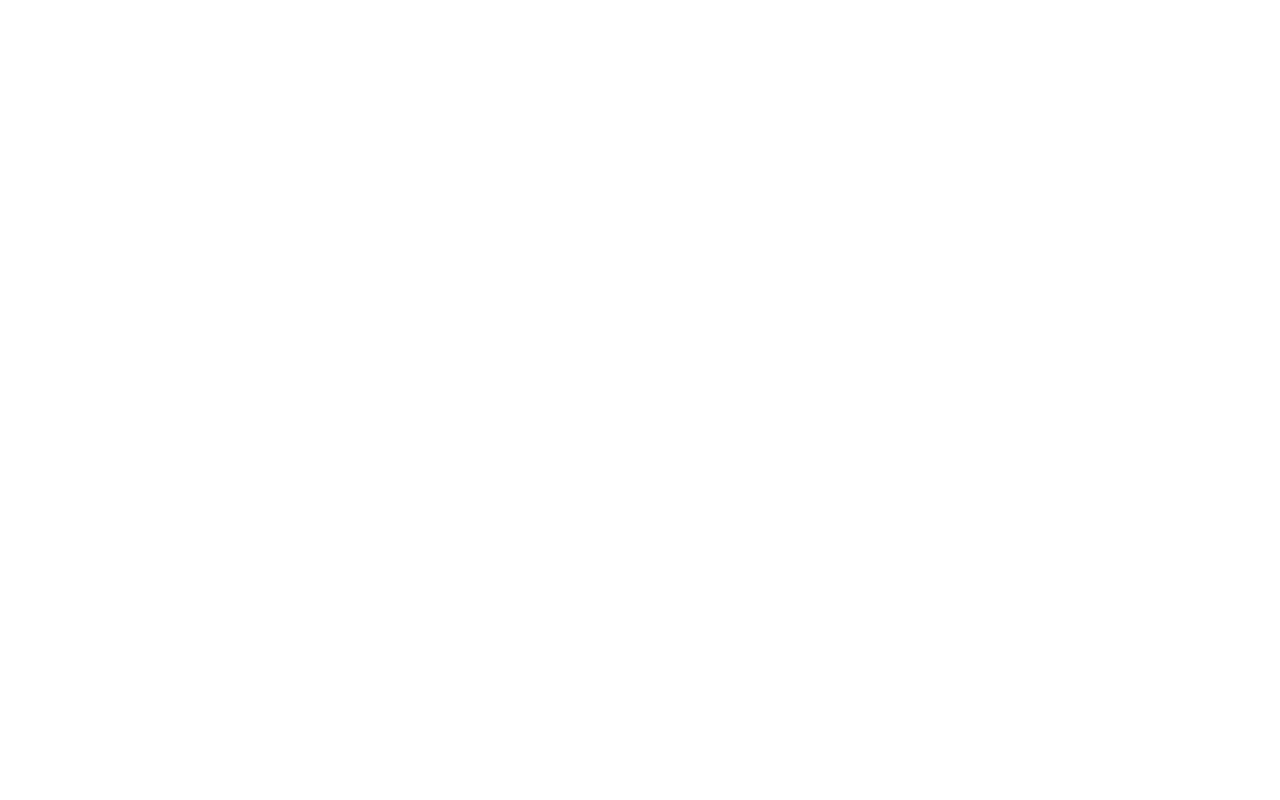
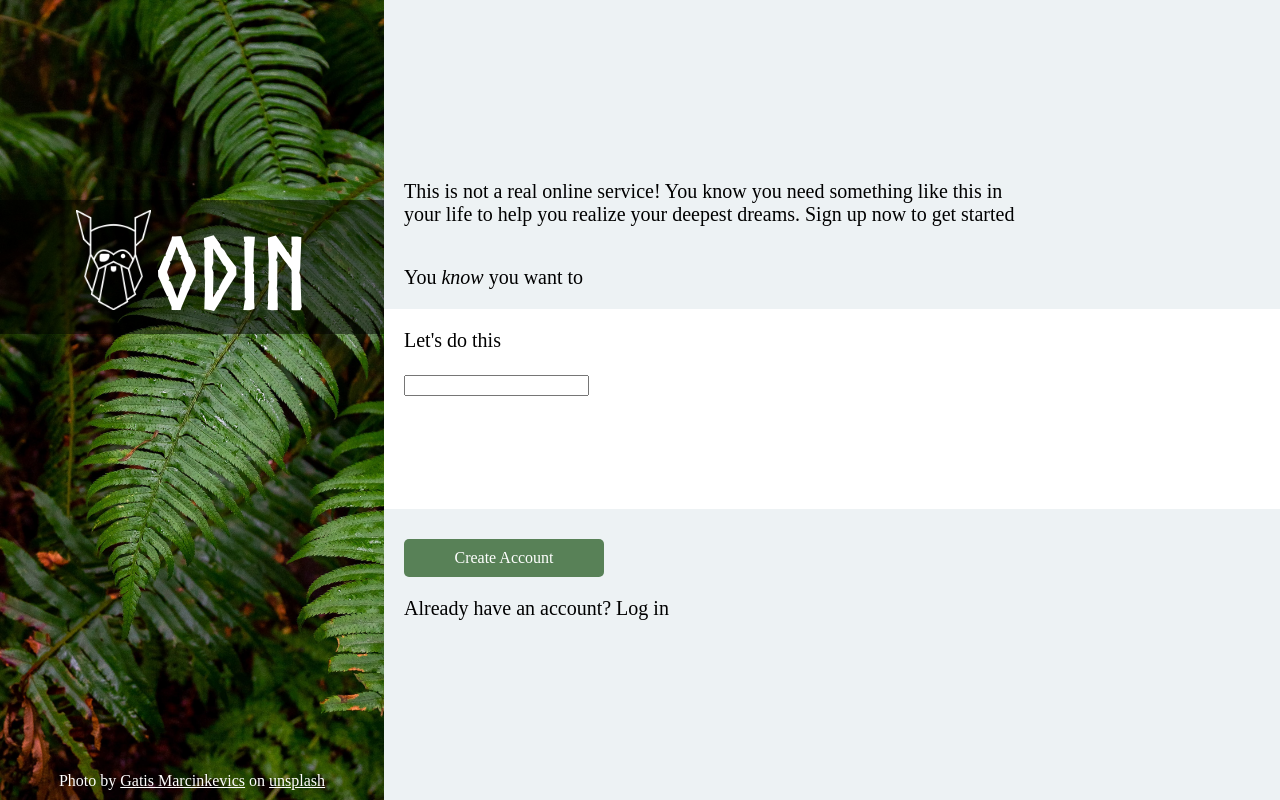
Before and after one commit to souravpal16/odin-forms-page, a plain HTML site: page index.html in a window 1280 px wide. Drawn offline with Linux system fonts and the light colour scheme.

Commit message:
complete basic layout

```diff
--- a/index.html
+++ b/index.html
@@ -5,8 +5,34 @@
   <meta http-equiv="X-UA-Compatible" content="IE=edge">
   <meta name="viewport" content="width=device-width, initial-scale=1.0">
   <title>Odin-Forms</title>
+  <link rel="stylesheet" href="styles.css">
 </head>
 <body>
+  <!-- Photo by Gatis Marcinkevics on unsplash -->
+  <div class="left">
+    <div class="logo-container">
+      <img class="background-logo" src="./images/logo.png" alt="">
+      <p class="logo-text">ODIN</p>
+    </div>
+    <p class="picture-credits">Photo by <span class="underlined">Gatis Marcinkevics</span> on <span class="underlined">unsplash</span></p>
+  </div>
 
+  <div class="right">
+    <div class="first-para">
+      <p class="margin-left-20 ">This is not a real online service! You know you need something like this in your life to help you realize your deepest dreams. Sign up now to get started</p>
+    </div>
+
+    <p class="margin-left-20">You <em>know</em> you want to</p>
+    <div class="form-container padding-left-20">
+      <p>Let's do this</p>
+      <form action="#" method="post">
+        <label for="first-name">
+          <input type="text" id="first-name">
+        </label>
+      </form>
+    </div>
+    <div class="create-account margin-left-20">Create Account</div>
+    <p class="margin-left-20">Already have an account? <span class="login">Log in</span></p>
+  </div>
 </body>
 </html>
--- a/styles.css
+++ b/styles.css
@@ -0,0 +1,93 @@
+@font-face {
+  font-family: norseBold;
+  src: url(./fonts/Norse-Bold.otf);
+}
+
+body{
+  margin: 0px;
+  padding: 0px;
+  font-size: 0;
+  display: flex;
+}
+
+.left{
+  font-size: 20px;
+  background-image: url('./images/logo-pic.jpg');
+  background-size: cover;
+  width: 30vw;
+  height: 100vh;
+  display: flex;
+  flex-direction: column;
+  justify-content: space-between;
+}
+
+.logo-container{
+  background-color: rgba(0,0,0,0.5);
+  text-align: center;
+  margin-top: 200px;
+  padding: 10px 0;
+}
+
+.background-logo{
+  height: 100px;
+}
+
+.logo-text{
+  font-family: norseBold;
+  color: white;
+  font-size: 100px;
+  padding: 0;
+  margin: 0;
+  display: inline;
+}
+
+.picture-credits{
+  margin-bottom: 0;
+  /* background-color: rgba(0,0,0,0.5); */
+  text-align: center;
+  color: white;
+  font-size: 16px;
+  margin-bottom: 10px;
+}
+
+.underlined{
+  text-decoration: underline;
+}
+
+.right{
+  width: 70vw;
+  height: 100vh;
+  background-color: #edf2f4;
+  display: inline-flex;
+  flex-direction: column;
+  justify-content: center;
+  font-size: 20px;
+}
+
+.margin-left-20{
+  margin-left: 20px;
+}
+
+.padding-left-20{
+  padding-left: 20px;
+}
+
+.first-para{
+  width: 50vw;
+}
+
+.form-container{
+  height: 200px;
+  background-color: #ffffff;
+}
+
+.create-account{
+  margin-top: 30px;
+  background-color: #588157;
+  width: 180px;
+  text-align: center;
+  border-radius: 5px;
+  padding: 10px;
+  color: white;
+  font-size: 16px;
+}
```
Also changed, not shown: fonts/Gugi-Regular.ttf (added), fonts/Norse-Bold.otf (added), images/logo-pic.jpg (added), images/logo.png (added), 1 other file.
